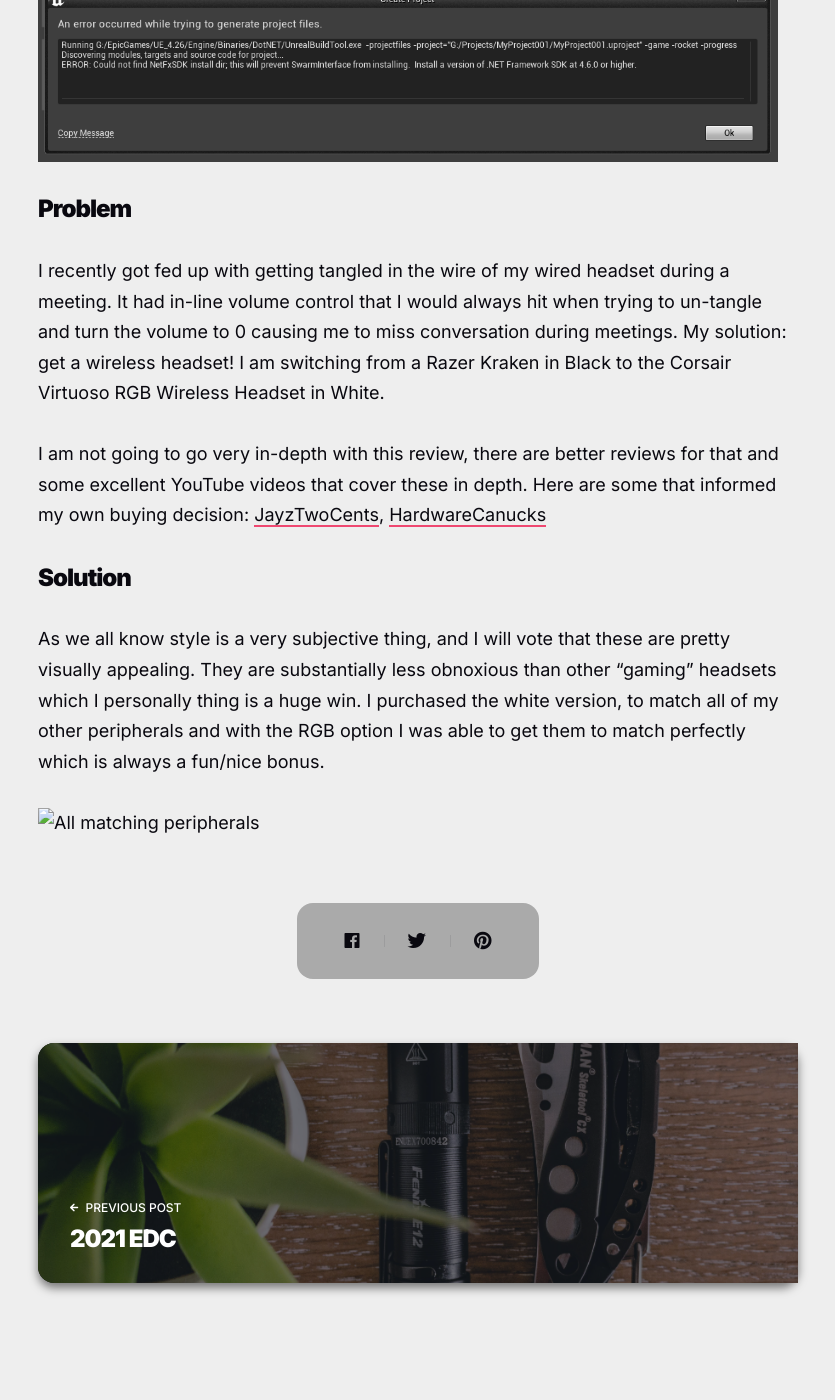
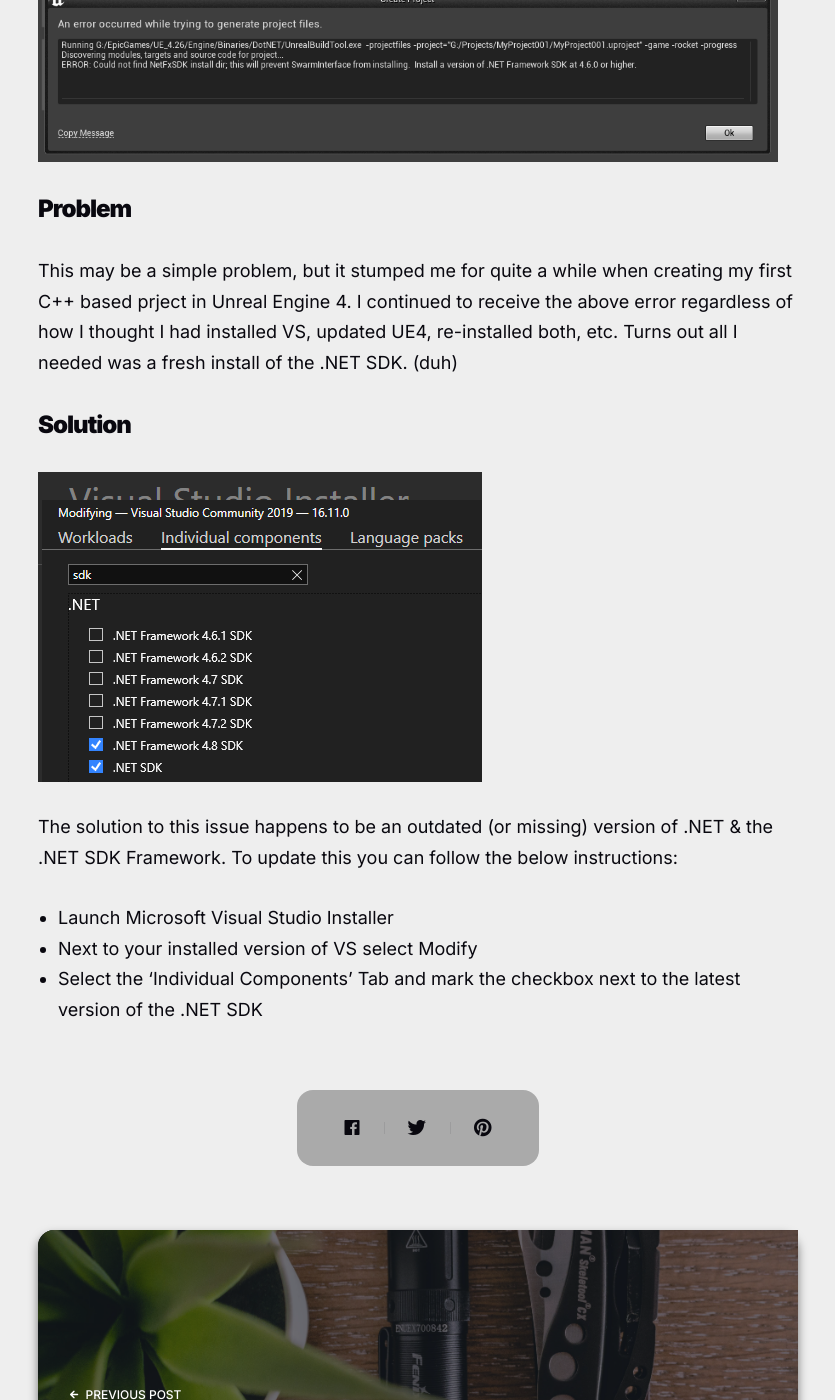
Before and after one commit to leblanck/pinkrhino, a Jekyll site: the page built from _posts/2021-03-04-review-corsair-virtuoso.markdown, in a window 1280 px wide and 1400 px high, scrolled down 807 px. Shown: the whole window, without its empty margins (222-1057 px from the left). Built offline with Jekyll 4.4.1, drawn with Linux system fonts in a browser that asks for light colours; nearby versions of some CDN libraries.

```diff
--- a/_posts/2021-03-04-review-corsair-virtuoso.markdown
+++ b/_posts/2021-03-04-review-corsair-virtuoso.markdown
@@ -16,12 +16,14 @@
 
 ### Problem
 
-I recently got fed up with getting tangled in the wire of my wired headset during a meeting. It had in-line volume control that I would always hit when trying to un-tangle and turn the volume to 0 causing me to miss conversation during meetings. My solution: get a wireless headset! I am switching from a Razer Kraken in Black to the Corsair Virtuoso RGB Wireless Headset in White.
-
-I am not going to go very in-depth with this review, there are better reviews for that and some excellent YouTube videos that cover these in depth. Here are some that informed my own buying decision: [JayzTwoCents](https://www.youtube.com/watch?v=zDPU1XmgQpk), [HardwareCanucks](https://www.youtube.com/watch?v=hXw_kI1tKvs&feature=emb_title)
+This may be a simple problem, but it stumped me for quite a while when creating my first C++ based prject in Unreal Engine 4. I continued to receive the above error regardless of how I thought I had installed VS, updated UE4, re-installed both, etc.  Turns out all I needed was a fresh install of the .NET SDK. (duh)
 
 ### Solution
 
-As we all know style is a very subjective thing, and I will vote that these are pretty visually appealing. They are substantially less obnoxious than other "gaming" headsets which I personally thing is a huge win. I purchased the white version, to match all of my other peripherals and with the RGB option I was able to get them to match perfectly which is always a fun/nice bonus.
+![SDK Install](/images/SDKInstall.PNG)
 
-![All matching peripherals](/image/SDKInstall.PNG)
+The solution to this issue happens to be an outdated (or missing) version of .NET & the .NET SDK Framework. To update this you can follow the below instructions:
+
+* Launch Microsoft Visual Studio Installer
+* Next to your installed version of VS select Modify
+* Select the 'Individual Components' Tab and mark the checkbox next to the latest version of the .NET SDK
```
